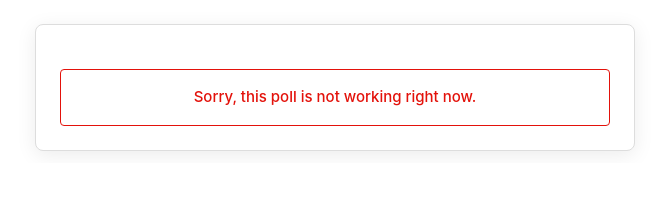
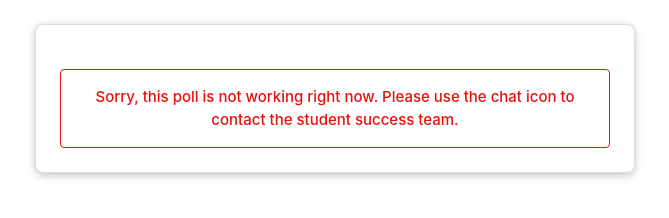
Before and after one commit to rene849/PollsJSONTest, a plain HTML site: page index.html in a window 1280 px wide. Shown: the whole page, without its empty margins (305-974 px from the left). Drawn offline with Linux system fonts and the light colour scheme.

Commit message:
Update index.html

```diff
--- a/index.html
+++ b/index.html
@@ -41,7 +41,7 @@
     border: 1px solid #ddd;
     border-radius: 8px;
     background: var(--bg);
-    box-shadow: 0 4px 20px rgba(0,0,0,0.08);
+    box-shadow: 0 4px 8px 0 rgba(13, 13, 13, 0.15), 0 0 6px 0 rgba(13, 13, 13, 0.10); /* matches M1: brand Offset shadow (Small) + faint ambient layer */
     padding: 24px;
     display: flex;
     flex-direction: column;
@@ -323,7 +323,7 @@ var POLL       = null;
     : null;
 
   if (!intakeId || !courseId || !pollId) {
-    showError("Sorry, this poll is not working right now.");
+    showError("Sorry, this poll is not working right now. Please use the chat icon to contact the student success team.");
     return;
   }
 
@@ -389,7 +389,7 @@ var POLL       = null;
       initialisePoll();
     })
     .catch(function(err) {
-      showError("Sorry, this poll is not working right now.");
+      showError("Sorry, this poll is not working right now. Please use the chat icon to contact the student success team.");
     });
 
   function initialisePoll() {
```
